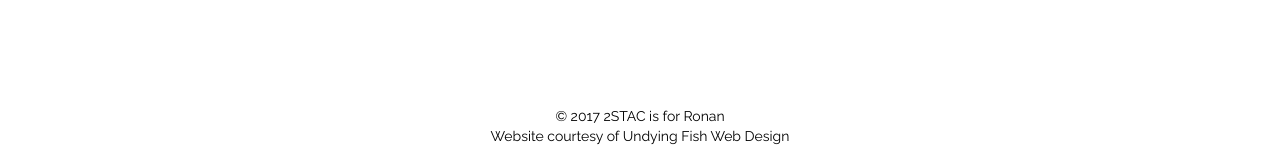
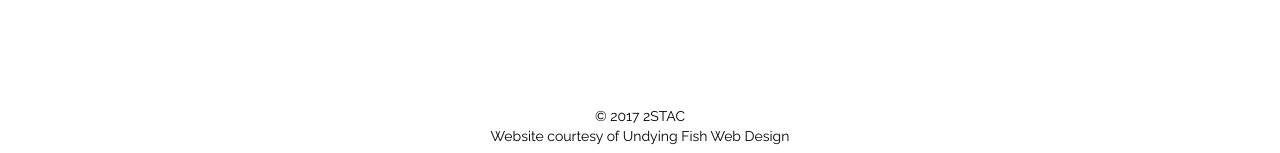
Before and after one commit to AlexK29/AlexK29.github.io, a Jekyll site: the page built from index.html, in a window 1280 px wide and 900 px high, scrolled down 2750 px. Shown: the part 744-897 px from the top of the window. Built offline with Jekyll 4.4.1, drawn with Linux system fonts in a browser that asks for light colours.

Commit message:
Update footer.html

```diff
--- a/_includes/footer.html
+++ b/_includes/footer.html
@@ -1,6 +1,6 @@
   <footer>
       <div class="col-xs-10 col-xs-offset-1 text-center">
-        <p>&copy; 2017 2STAC is for Ronan<br>Website courtesy of <a href="http://undyingfish.com" target="_blank" style="color:inherit;text-decoration:none;">Undying Fish Web Design</a></p>
+        <p>&copy; 2017 2STAC<br>Website courtesy of <a href="http://undyingfish.com" target="_blank" style="color:inherit;text-decoration:none;">Undying Fish Web Design</a></p>
       </div>
   </footer>
   <!-- jQuery (necessary for Bootstrap's JavaScript plugins) -->
```
